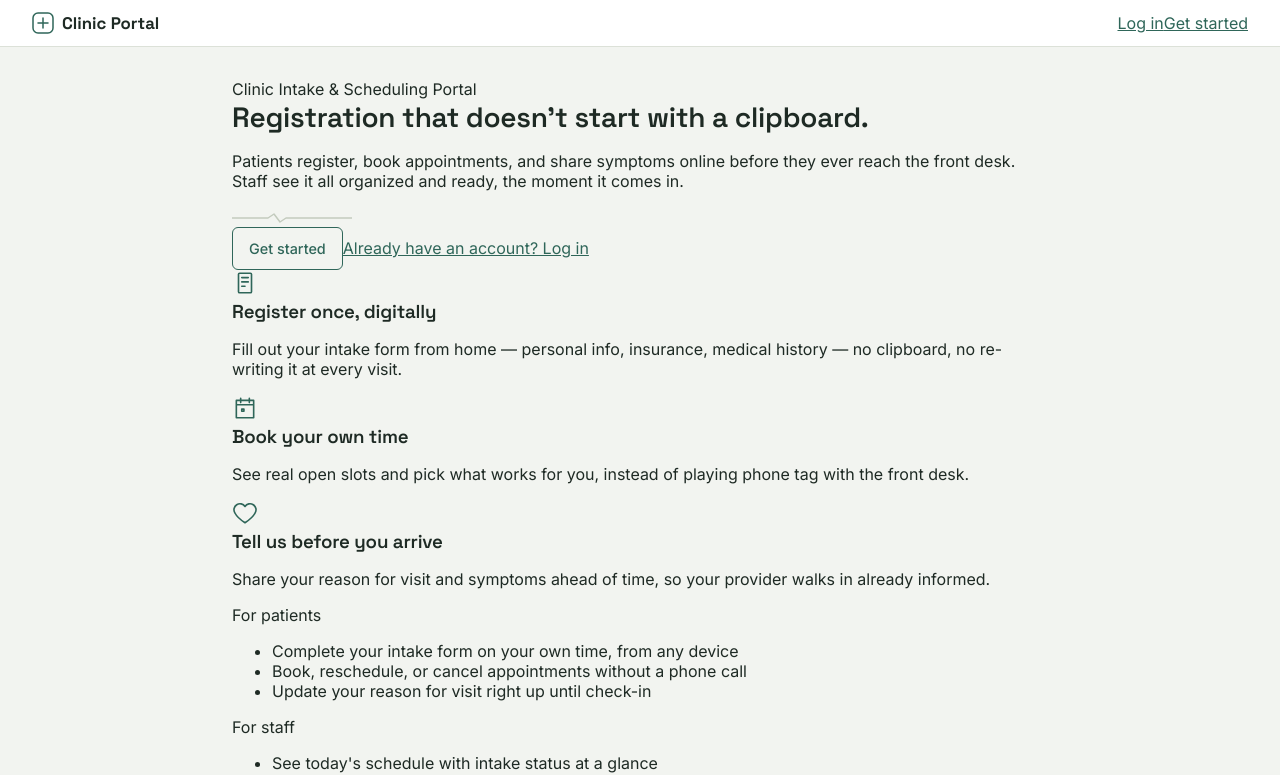
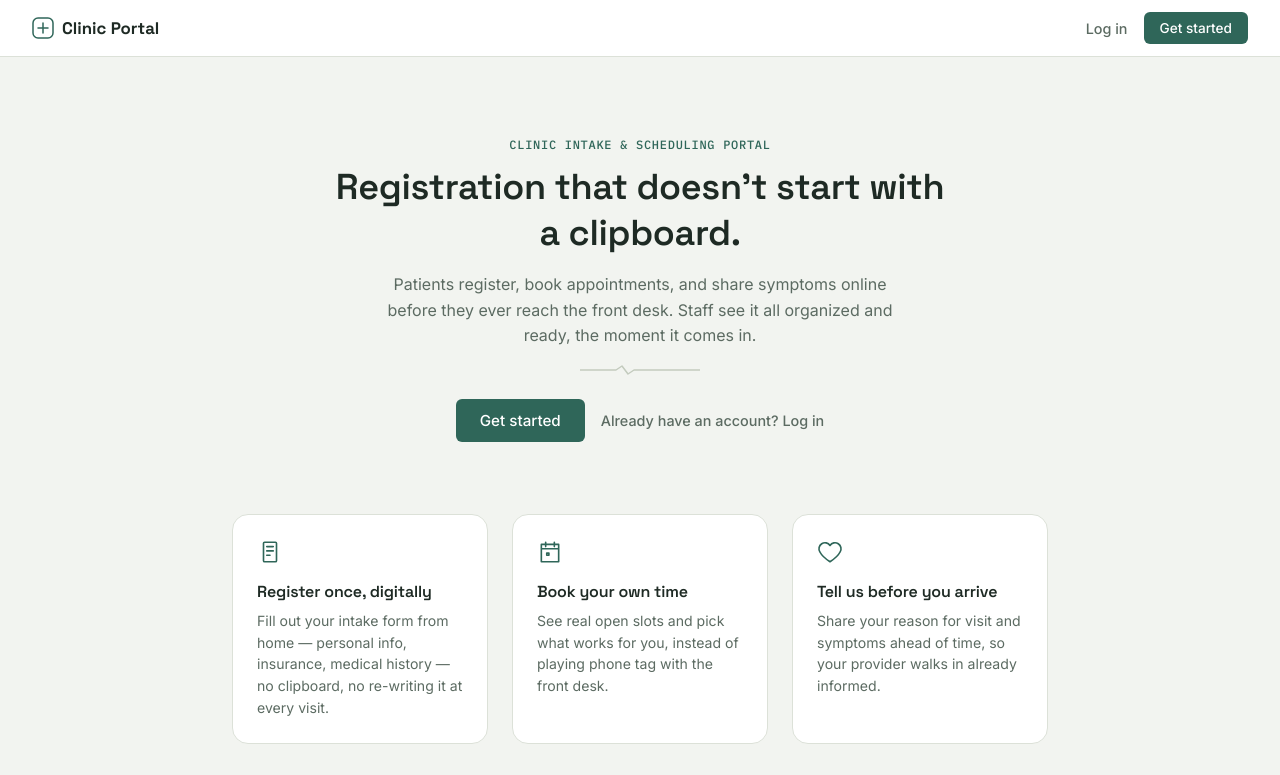
Before and after one commit to xClaudiaArias/intake, a React (Vite) app in the folder frontend/: page / in a window 1280 px wide. Shown: the top 775 px of the page. Built offline with nearby package versions, Linux system fonts and the light colour scheme.

Commit message:
styled Logged-out header actions and landing page

```diff
--- a/frontend/src/App.css
+++ b/frontend/src/App.css
@@ -1,3 +1,4 @@
+
 :root {
   --bg: #F2F4F0;
   --surface: #FFFFFF;
@@ -64,7 +65,7 @@ h2 { font-size: 1.25rem; }
 
 a { color: var(--primary); }
 
-/* Layout shell (header + nav + content) */
+
 .app-shell {
   min-height: 100vh;
   display: flex;
@@ -145,6 +146,35 @@ a { color: var(--primary); }
   color: var(--ink);
 }
 
+/* Logged-out header actions (login / get started), shown on the landing page */
+.header-cta {
+  display: flex;
+  align-items: center;
+  gap: var(--space-4);
+}
+
+.header-cta__secondary {
+  font-size: 0.9rem;
+  font-weight: 500;
+  color: var(--ink-muted);
+  text-decoration: none;
+}
+
+.header-cta__secondary:hover { color: var(--ink); }
+
+.header-cta__primary {
+  display: inline-block;
+  background: var(--primary);
+  color: white;
+  text-decoration: none;
+  padding: var(--space-2) var(--space-4);
+  border-radius: var(--radius-sm);
+  font-size: 0.85rem;
+  font-weight: 500;
+}
+
+.header-cta__primary:hover { background: var(--primary-hover); }
+
 .app-main {
   flex: 1;
   max-width: 880px;
@@ -153,6 +183,8 @@ a { color: var(--primary); }
   padding: var(--space-6);
 }
 
+/* A quiet signature divider - a single trace line under page titles,
+   standing in for the "vitals line" of a chart without being literal. */
 .page-header {
   margin-bottom: var(--space-6);
 }
@@ -162,7 +194,7 @@ a { color: var(--primary); }
   margin-top: var(--space-2);
 }
 
-/* Cards & surfaces */
+
 .card {
   background: var(--surface);
   border: 1px solid var(--border);
@@ -174,7 +206,7 @@ a { color: var(--primary); }
   margin-top: var(--space-4);
 }
 
-/* Forms */
+
 form {
   display: flex;
   flex-direction: column;
@@ -227,7 +259,8 @@ select {
 select:focus { outline: none; border-color: var(--primary); box-shadow: var(--focus-ring); }
 select:disabled { background: var(--surface-sunken); color: var(--ink-faint); }
 
-
+/* Multi-section forms (e.g. intake form) - each section is a card,
+   fields lay out in a responsive two-column grid. */
 .card h2 {
   font-size: 1rem;
   margin-bottom: var(--space-4);
@@ -268,6 +301,7 @@ select:disabled { background: var(--surface-sunken); color: var(--ink-faint); }
   accent-color: var(--primary);
 }
 
+/* Weekly grouped appointment lists (staff dashboard) */
 .day-group { margin-bottom: var(--space-5); }
 
 .day-group__label {
@@ -280,7 +314,9 @@ select:disabled { background: var(--surface-sunken); color: var(--ink-faint); }
   margin: 0 0 var(--space-2);
 }
 
-/* Buttons */
+/* ============================================
+   Buttons
+   ============================================ */
 button {
   font-family: var(--font-body);
   padding: var(--space-3) var(--space-4);
@@ -302,17 +338,17 @@ button:disabled {
   cursor: not-allowed;
 }
 
-button[type="button"]:not(.btn-logout) {
+button[type="button"]:not(.btn-logout):not(.btn-primary-link) {
   background: transparent;
   color: var(--primary);
   border: 1px solid var(--primary);
 }
 
-button[type="button"]:not(.btn-logout):hover {
+button[type="button"]:not(.btn-logout):not(.btn-primary-link):hover {
   background: var(--primary-tint);
 }
 
-/* Status badges - styled like chart / folder tabs */
+
 .badge {
   display: inline-flex;
   align-items: center;
@@ -332,7 +368,7 @@ button[type="button"]:not(.btn-logout):hover {
 .badge--pending { background: var(--amber-tint); color: var(--amber); }
 .badge--cancelled { background: var(--rose-tint); color: var(--rose); }
 
-/* Tables (staff dashboard) */
+
 table {
   width: 100%;
   border-collapse: collapse;
@@ -363,7 +399,9 @@ td:has(button) button {
   font-size: 0.8rem;
 }
 
-/* Slot list (booking page) */
+/* ============================================
+   Slot list (booking page)
+   ============================================ */
 .slot-list {
   list-style: none;
   padding: 0;
@@ -389,7 +427,7 @@ td:has(button) button {
   font-family: var(--font-body);
 }
 
-/* Appointment list (patient dashboard) */
+
 .appt-list {
   list-style: none;
   padding: 0;
@@ -416,7 +454,7 @@ td:has(button) button {
   color: var(--ink-muted);
 }
 
-/* Auth pages */
+
 .auth-page {
   max-width: 380px;
   margin: var(--space-7) auto;
@@ -448,3 +486,147 @@ nav.page-nav a {
   color: var(--ink-faint);
   font-size: 0.82rem;
 }
+
+
+.landing { display: flex; flex-direction: column; gap: var(--space-7); }
+
+.hero {
+  text-align: center;
+  padding: var(--space-7) 0 var(--space-5);
+  display: flex;
+  flex-direction: column;
+  align-items: center;
+}
+
+.hero__eyebrow {
+  font-family: var(--font-mono);
+  font-size: 0.75rem;
+  letter-spacing: 0.06em;
+  text-transform: uppercase;
+  color: var(--primary);
+  margin-bottom: var(--space-3);
+}
+
+.hero h1 {
+  font-size: 2.25rem;
+  max-width: 620px;
+  margin-bottom: var(--space-4);
+}
+
+.hero__subhead {
+  max-width: 520px;
+  color: var(--ink-muted);
+  font-size: 1rem;
+  line-height: 1.6;
+  margin: 0 0 var(--space-4);
+}
+
+.hero svg { margin-bottom: var(--space-5); }
+
+.hero__actions {
+  display: flex;
+  align-items: center;
+  gap: var(--space-4);
+}
+
+.btn-primary-link {
+  font-family: var(--font-body);
+  background: var(--primary);
+  color: white;
+  border: none;
+  padding: var(--space-3) var(--space-5);
+  border-radius: var(--radius-sm);
+  font-size: 0.95rem;
+  font-weight: 500;
+  cursor: pointer;
+}
+
+.btn-primary-link:hover { background: var(--primary-hover); }
+
+.hero__login-link {
+  font-size: 0.9rem;
+  font-weight: 500;
+  color: var(--ink-muted);
+  text-decoration: none;
+}
+
+.hero__login-link:hover { color: var(--primary); }
+
+.feature-grid {
+  display: grid;
+  grid-template-columns: repeat(3, 1fr);
+  gap: var(--space-5);
+}
+
+.feature-card {
+  background: var(--surface);
+  border: 1px solid var(--border);
+  border-radius: var(--radius-lg);
+  padding: var(--space-5);
+}
+
+.feature-card h3 {
+  font-size: 1rem;
+  margin: var(--space-3) 0 var(--space-2);
+}
+
+.feature-card p {
+  color: var(--ink-muted);
+  font-size: 0.88rem;
+  line-height: 1.55;
+  margin: 0;
+}
+
+.split-section {
+  display: grid;
+  grid-template-columns: 1fr 1fr;
+  gap: var(--space-6);
+  background: var(--surface);
+  border: 1px solid var(--border);
+  border-radius: var(--radius-lg);
+  padding: var(--space-6);
+}
+
+.split-section__label {
+  display: block;
+  font-family: var(--font-mono);
+  font-size: 0.72rem;
+  letter-spacing: 0.04em;
+  text-transform: uppercase;
+  color: var(--primary);
+  margin-bottom: var(--space-3);
+}
+
+.split-section ul {
+  margin: 0;
+  padding-left: var(--space-4);
+  display: flex;
+  flex-direction: column;
+  gap: var(--space-2);
+  color: var(--ink);
+  font-size: 0.9rem;
+  line-height: 1.5;
+}
+
+.cta-banner {
+  text-align: center;
+  background: var(--primary-tint);
+  border-radius: var(--radius-lg);
+  padding: var(--space-7) var(--space-5);
+  display: flex;
+  flex-direction: column;
+  align-items: center;
+  gap: var(--space-4);
+}
+
+.cta-banner h2 {
+  margin: 0;
+  font-size: 1.4rem;
+  max-width: 420px;
+}
+
+@media (max-width: 640px) {
+  .feature-grid { grid-template-columns: 1fr; }
+  .split-section { grid-template-columns: 1fr; }
+  .hero h1 { font-size: 1.7rem; }
+}
```
Lines whose indentation alone changed are shown as unchanged.
